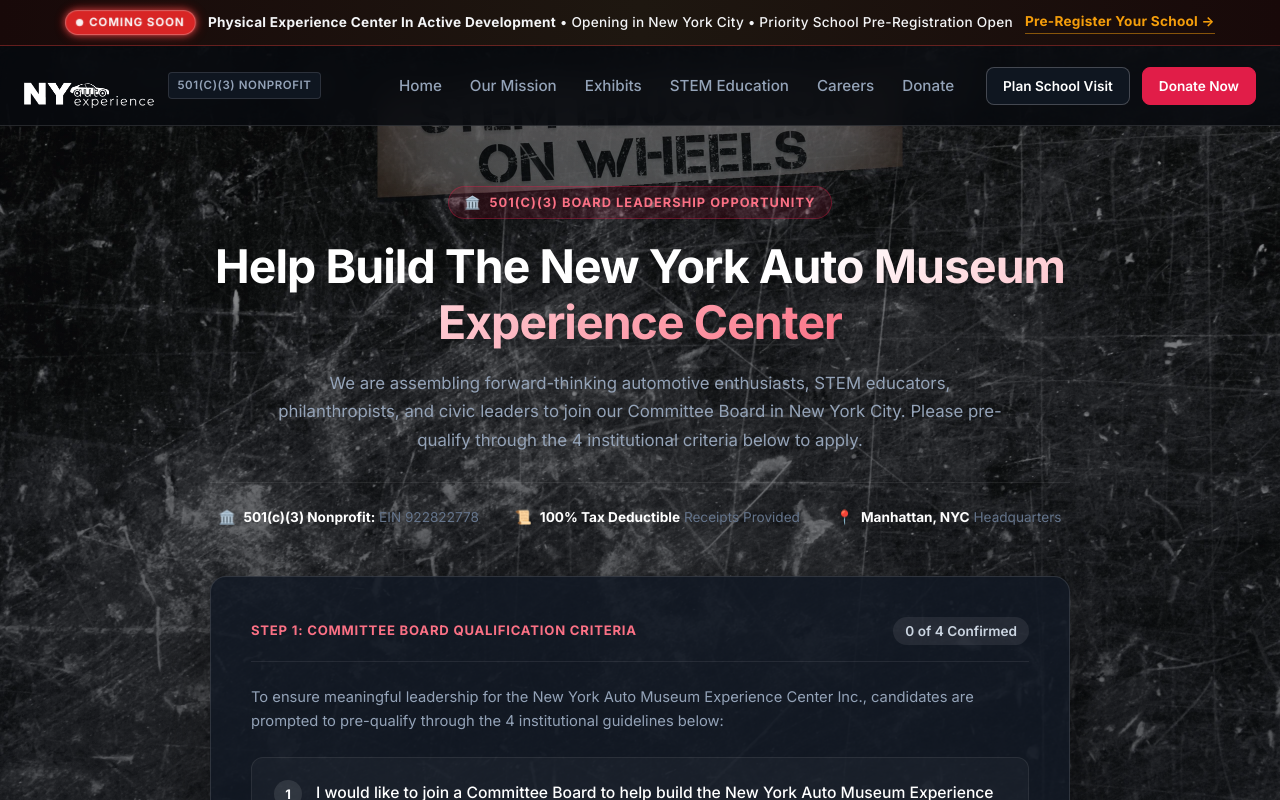
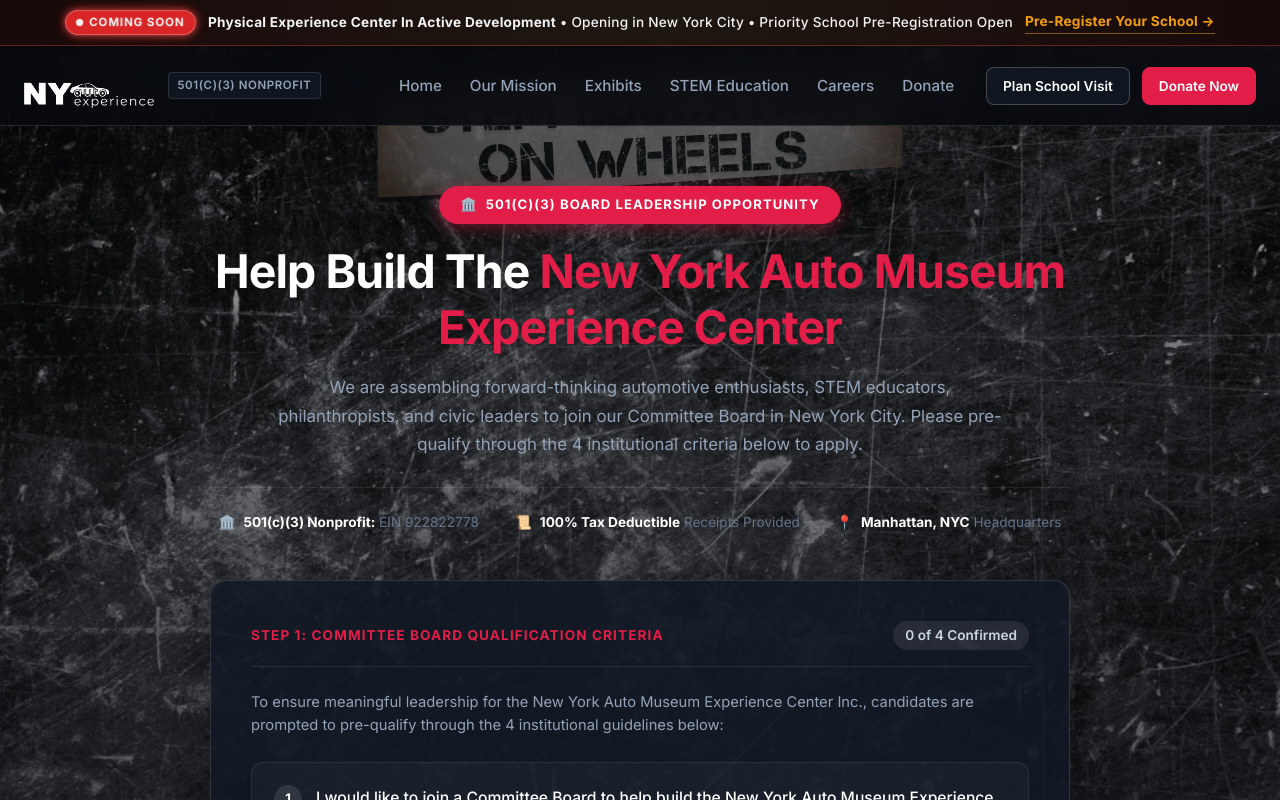
Before and after one commit to itsemranraj-ai/newyorkautoexperience-nextjs, a Next.js app: page /sign-up in a window 1280 px wide. Shown: the top 800 px of the page. Built offline with nearby package versions, Linux system fonts and the light colour scheme.

Commit message:
style: change badge, title highlight, and step indicator to solid primary button red

```diff
--- a/src/app/sign-up/signup.css
+++ b/src/app/sign-up/signup.css
@@ -21,16 +21,17 @@
   display: inline-flex;
   align-items: center;
   gap: 8px;
-  background: rgba(225, 29, 72, 0.12);
-  border: 1px solid rgba(225, 29, 72, 0.35);
-  color: #FB7185;
-  font-size: 0.8rem;
+  background-color: var(--color-primary, #E11D48);
+  border: 1px solid var(--color-primary, #E11D48);
+  color: #FFFFFF;
+  font-size: 0.82rem;
   font-weight: 700;
   text-transform: uppercase;
   letter-spacing: 0.08em;
-  padding: 6px 16px;
+  padding: 8px 20px;
   border-radius: 9999px;
   margin-bottom: 20px;
+  box-shadow: 0 4px 16px rgba(225, 29, 72, 0.4);
 }
 
 .signup-main-title {
@@ -43,9 +44,7 @@
 }
 
 .signup-main-title span {
-  background: linear-gradient(135deg, #FFFFFF 30%, #FB7185 100%);
-  -webkit-background-clip: text;
-  -webkit-text-fill-color: transparent;
+  color: var(--color-primary, #E11D48);
 }
 
 .signup-main-subtitle {
@@ -107,11 +106,11 @@
 }
 
 .funnel-step-indicator {
-  font-size: 0.82rem;
-  font-weight: 700;
+  font-size: 0.85rem;
+  font-weight: 800;
   text-transform: uppercase;
-  letter-spacing: 0.06em;
-  color: #FB7185;
+  letter-spacing: 0.08em;
+  color: var(--color-primary, #E11D48);
 }
 
 .funnel-progress-badge {
--- a/src/components/SignUpFunnel.tsx
+++ b/src/components/SignUpFunnel.tsx
@@ -114,7 +114,7 @@
           </p>
 
           <div style={{ background: 'rgba(255,255,255,0.04)', border: '1px solid rgba(255,255,255,0.1)', borderRadius: '12px', padding: '24px', maxWidth: '580px', margin: '0 auto 32px', textAlign: 'left' }}>
-            <h4 style={{ color: '#FB7185', fontSize: '0.92rem', textTransform: 'uppercase', letterSpacing: '0.06em', marginBottom: '12px' }}>
+            <h4 style={{ color: 'var(--color-primary, #E11D48)', fontSize: '0.92rem', textTransform: 'uppercase', letterSpacing: '0.06em', marginBottom: '12px' }}>
               What Happens Next:
             </h4>
             <ul style={{ color: '#CBD5E1', fontSize: '0.9rem', lineHeight: 1.7, paddingLeft: '20px', margin: 0 }}>
```
